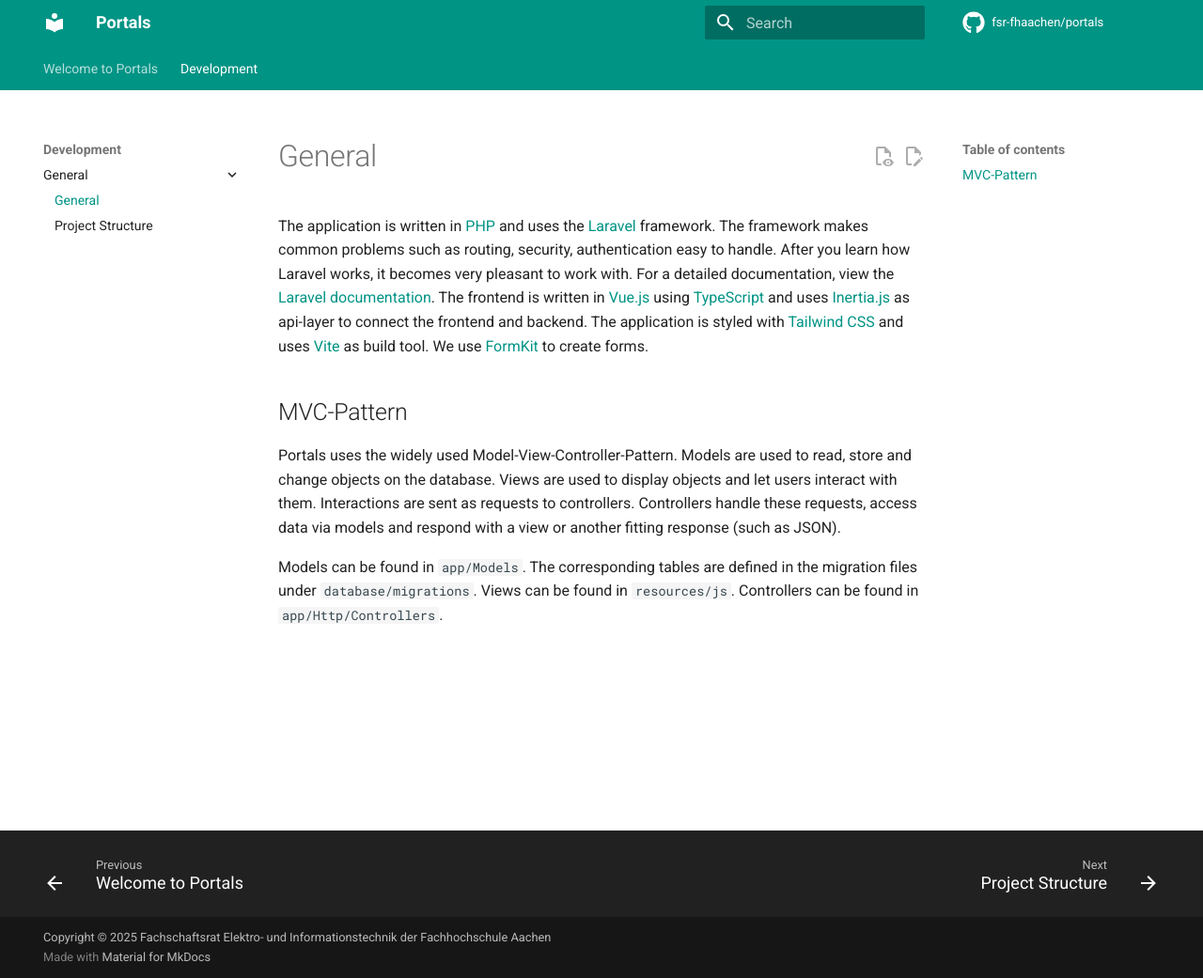
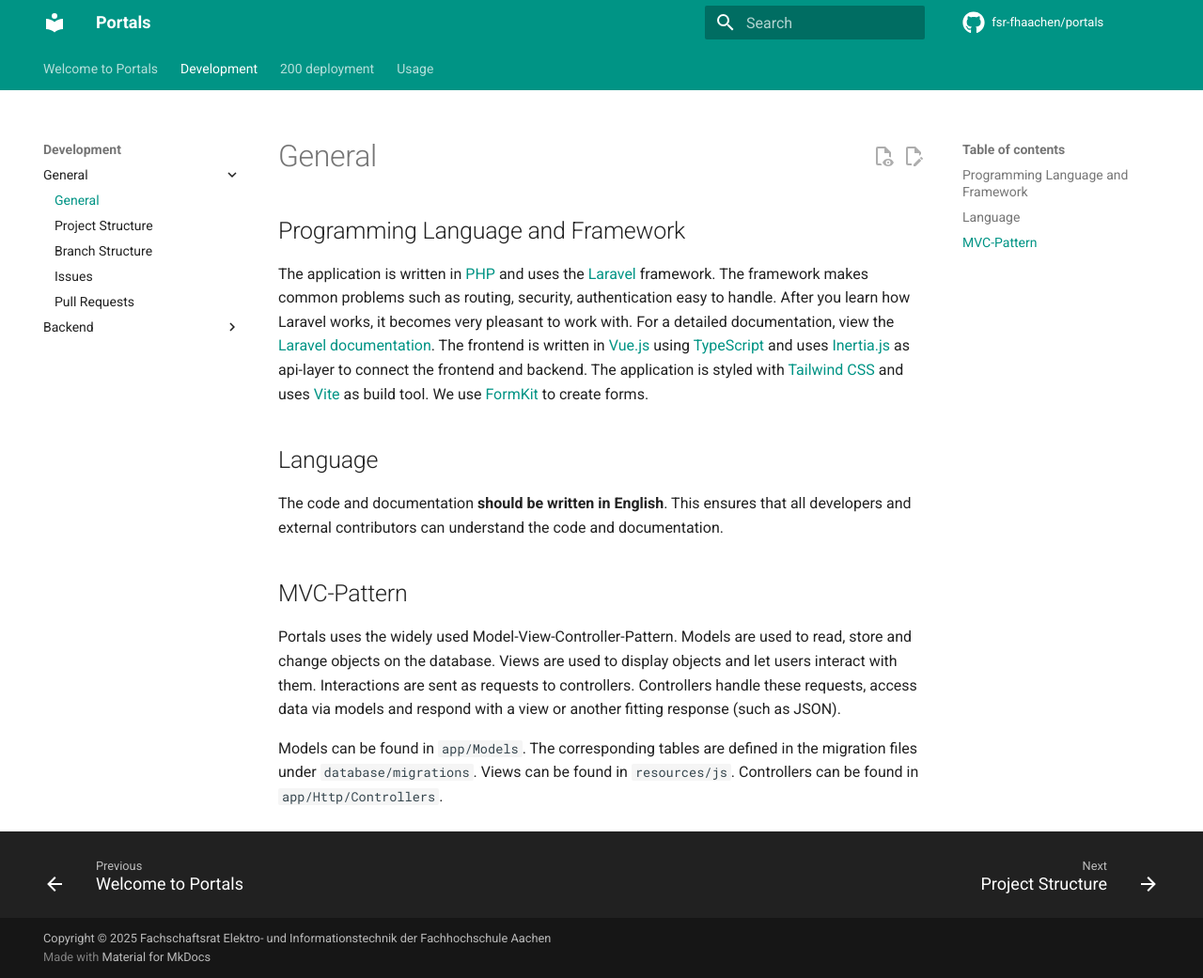
Before and after one commit to fsr5-fhaachen/portals, an MkDocs documentation site: the page built from docs/100-development/110-general/111-general.md, in a window 1280 px wide and 1041 px high. Shown: the whole window at 94% size. Built offline with MkDocs 1.6.1 and Material for MkDocs 9.7.7, drawn with Linux system fonts in a browser that asks for light colours; comment, search, counter and statistics services are not loaded.

Commit message:
feat(docs): generic docs

```diff
--- a/docs/100-development/110-general/111-general.md
+++ b/docs/100-development/110-general/111-general.md
@@ -1,10 +1,17 @@
 # General
+
+## Programming Language and Framework
 
 The application is written in [PHP](https://www.php.net/) and uses the [Laravel](https://laravel.com) framework.
 The framework makes common problems such as routing, security, authentication easy to handle. After you learn how Laravel works, it becomes very pleasant to work with. For a detailed documentation, view the [Laravel documentation](https://laravel.com/docs/11.x).
 The frontend is written in [Vue.js](https://vuejs.org/) using [TypeScript](https://www.typescriptlang.org/) and uses [Inertia.js](https://inertiajs.com/) as api-layer to connect the frontend and backend.
 The application is styled with [Tailwind CSS](https://tailwindcss.com/) and uses [Vite](https://vitejs.dev/) as build tool.
 We use [FormKit](https://formkit.com/) to create forms.
+
+## Language
+
+The code and documentation **should be written in English**.
+This ensures that all developers and external contributors can understand the code and documentation.
 
 ## MVC-Pattern
 
--- /dev/null
+++ b/docs/100-development/120-backend/121-backend.md
@@ -0,0 +1,3 @@
+# Backend
+
+<!-- TODO -->
--- /dev/null
+++ b/docs/200-deployment/201-deployment.md
@@ -0,0 +1,3 @@
+# Deployment
+
+<!-- TODO -->
--- /dev/null
+++ b/docs/300-usage/301-usage.md
@@ -0,0 +1,3 @@
+# Usage
+
+<!-- TODO -->
```
Also changed, not shown: docs/100-development/110-general/113-branch-structure.md (added, +27 -0 lines), docs/100-development/110-general/114-issues.md (added, +5 -0 lines), docs/100-development/110-general/115-pull-requests.md (added, +5 -0 lines).
